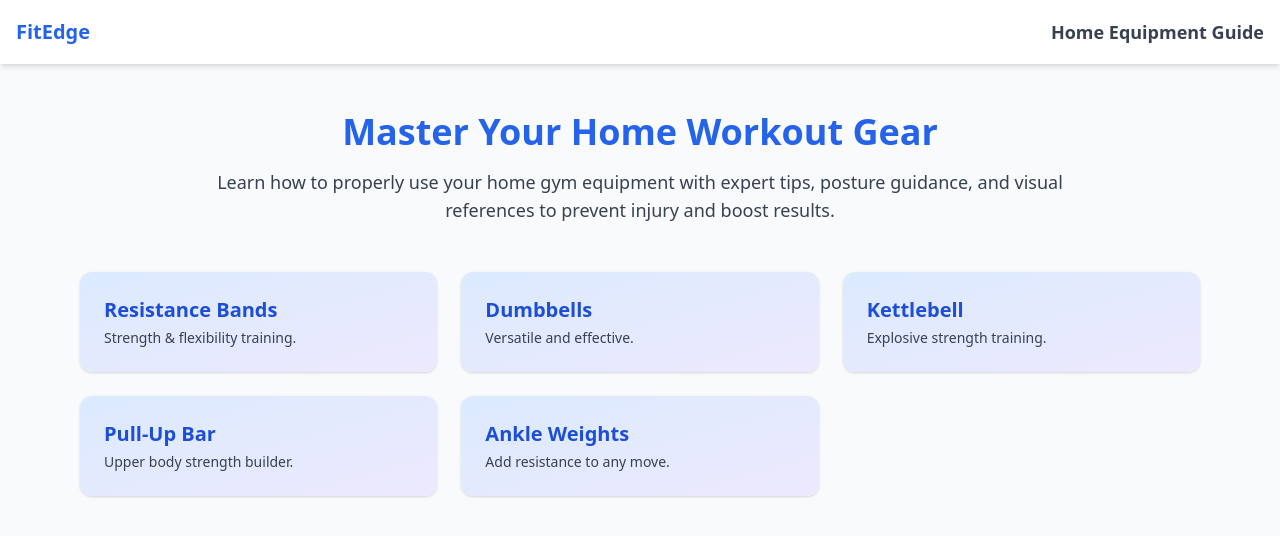
After one commit to elderg-ops/Project2025, a Flask app: template templates/equipment.html in a window 1280 px wide. The commit adds this page. Shown: the top 536 px of the page. Run offline with Flask 3, Linux system fonts and the light colour scheme; the template is opened without the code that fills it, so the values that code supplies are empty.

Commit message:
equipment

```diff
--- /dev/null
+++ b/templates/equipment.html
@@ -0,0 +1,145 @@
+<!DOCTYPE html>
+<html lang="en">
+<head>
+  <meta charset="UTF-8" />
+  <meta name="viewport" content="width=device-width, initial-scale=1.0" />
+  <title>Home Workout Equipment - FitEdge</title>
+  <link href="https://cdn.jsdelivr.net/npm/tailwindcss@2.2.19/dist/tailwind.min.css" rel="stylesheet">
+</head>
+<body class="bg-gray-50 text-gray-900">
+
+  <!-- Header -->
+  <header class="bg-white shadow-md">
+    <div class="max-w-7xl mx-auto px-4 flex justify-between items-center h-16">
+      <a href="index.html" class="text-xl font-bold text-blue-600">FitEdge</a>
+      <h1 class="text-lg font-semibold text-gray-700">Home Equipment Guide</h1>
+    </div>
+  </header>
+
+  <!-- Introduction -->
+  <section class="py-12 px-4 max-w-4xl mx-auto text-center">
+    <h2 class="text-4xl font-bold text-blue-600 mb-4">Master Your Home Workout Gear</h2>
+    <p class="text-lg text-gray-700">
+      Learn how to properly use your home gym equipment with expert tips, posture guidance, and visual references to prevent injury and boost results.
+    </p>
+  </section>
+
+  <!-- Equipment Grid -->
+  <section class="grid grid-cols-1 sm:grid-cols-2 md:grid-cols-3 gap-6 px-4 max-w-6xl mx-auto mb-12">
+    <div class="bg-gradient-to-br from-blue-100 to-purple-100 rounded-xl shadow hover:shadow-lg transition cursor-pointer p-6" onclick="openModal('resistanceBands')">
+      <h3 class="text-xl font-bold text-blue-700">Resistance Bands</h3>
+      <p class="text-gray-700 text-sm mt-1">Strength & flexibility training.</p>
+    </div>
+
+    <div class="bg-gradient-to-br from-blue-100 to-purple-100 rounded-xl shadow hover:shadow-lg transition cursor-pointer p-6" onclick="openModal('dumbbells')">
+      <h3 class="text-xl font-bold text-blue-700">Dumbbells</h3>
+      <p class="text-gray-700 text-sm mt-1">Versatile and effective.</p>
+    </div>
+
+    <div class="bg-gradient-to-br from-blue-100 to-purple-100 rounded-xl shadow hover:shadow-lg transition cursor-pointer p-6" onclick="openModal('kettlebell')">
+      <h3 class="text-xl font-bold text-blue-700">Kettlebell</h3>
+      <p class="text-gray-700 text-sm mt-1">Explosive strength training.</p>
+    </div>
+
+    <div class="bg-gradient-to-br from-blue-100 to-purple-100 rounded-xl shadow hover:shadow-lg transition cursor-pointer p-6" onclick="openModal('pullUpBar')">
+      <h3 class="text-xl font-bold text-blue-700">Pull-Up Bar</h3>
+      <p class="text-gray-700 text-sm mt-1">Upper body strength builder.</p>
+    </div>
+
+    <div class="bg-gradient-to-br from-blue-100 to-purple-100 rounded-xl shadow hover:shadow-lg transition cursor-pointer p-6" onclick="openModal('ankleWeights')">
+      <h3 class="text-xl font-bold text-blue-700">Ankle Weights</h3>
+      <p class="text-gray-700 text-sm mt-1">Add resistance to any move.</p>
+    </div>
+  </section>
+
+  <!-- Modals -->
+  <div id="modalBackdrop" class="fixed inset-0 bg-black bg-opacity-50 hidden z-40" onclick="closeModal()"></div>
+
+  <div id="modalContent" class="fixed inset-0 z-50 hidden overflow-y-auto flex justify-center items-start pt-12">
+    <div class="bg-white rounded-2xl shadow-2xl w-full max-w-3xl mx-4 p-6 relative">
+      <button class="absolute top-4 right-4 text-red-600 font-bold text-lg" onclick="closeModal()">&times;</button>
+      <div id="modalInnerContent"></div>
+    </div>
+  </div>
+
+  <script>
+    const equipmentDetails = {
+      resistanceBands: {
+        title: "Resistance Bands",
+        text: `Resistance bands are a great tool for building strength without heavy weights. They're lightweight, portable, and excellent for targeting muscle groups with controlled resistance.
+
+*Tips:*
+- Always maintain tension in the band throughout the movement.
+- Anchor securely to avoid snapping back.
+- Use slow, controlled motions.
+- Great for glutes, arms, chest, and back.`,
+        images: ["https://via.placeholder.com/300x200", "https://via.placeholder.com/300x200"]
+      },
+      dumbbells: {
+        title: "Dumbbells",
+        text: `Dumbbells are a staple for strength training and can be used for both isolated and compound movements.
+
+*Tips:*
+- Keep wrists straight to avoid injury.
+- Control your range of motion and avoid momentum.
+- Engage your core for stability.
+- Perfect for bicep curls, chest press, rows, squats.`,
+        images: ["https://via.placeholder.com/300x200", "https://via.placeholder.com/300x200"]
+      },
+      kettlebell: {
+        title: "Kettlebell",
+        text: `Kettlebells offer dynamic, full-body workouts that improve both cardio and strength.
+
+*Tips:*
+- Use proper hip hinge for swings, not squats.
+- Start with a lighter kettlebell.
+- Maintain a tight core and a straight back.
+- Great for swings, cleans, snatches, and Turkish get-ups.`,
+        images: ["https://via.placeholder.com/300x200", "https://via.placeholder.com/300x200"]
+      },
+      pullUpBar: {
+        title: "Pull-Up Bar",
+        text: `Pull-up bars are excellent for upper body workouts focusing on lats, shoulders, and arms.
+
+*Tips:*
+- Start with assisted pull-ups if you're a beginner.
+- Keep a full range of motion.
+- Engage your shoulders before pulling.
+- Great for chin-ups, hanging leg raises, and L-sits.`,
+        images: ["https://via.placeholder.com/300x200", "https://via.placeholder.com/300x200"]
+      },
+      ankleWeights: {
+        title: "Ankle Weights",
+        text: `Ankle weights are small but powerful tools to add resistance and intensity to lower body exercises.
+
+*Tips:*
+- Use light weights to start (1–3 lbs).
+- Perfect for leg raises, donkey kicks, walking lunges.
+- Focus on controlled motion to avoid joint strain.
+- Engage your core and glutes throughout the exercise.`,
+        images: ["https://via.placeholder.com/300x200", "https://via.placeholder.com/300x200"]
+      }
+    };
+
+    function openModal(id) {
+  const content = equipmentDetails[id];
+  document.getElementById("modalInnerContent").innerHTML = `
+    <h2 class="text-3xl font-bold text-blue-600 mb-4">${content.title}</h2>
+    <p class="text-gray-700 whitespace-pre-line mb-6">${content.text}</p>
+    <div class="grid grid-cols-1 sm:grid-cols-2 gap-4">
+      ${content.images.map(img => `<img src="${img}" alt="${content.title}" class="rounded-xl shadow">`).join('')}
+    </div>
+  `;
+  document.getElementById("modalBackdrop").classList.remove("hidden");
+  document.getElementById("modalContent").classList.remove("hidden");
+}
+
+
+    function closeModal() {
+      document.getElementById("modalBackdrop").classList.add("hidden");
+      document.getElementById("modalContent").classList.add("hidden");
+      document.getElementById("modalInnerContent").innerHTML = "";
+    }
+  </script>
+</body>
+</html>
--- a/templates/index.html
+++ b/templates/index.html
@@ -14,6 +14,7 @@
       <a href="index.html" class="text-xl font-bold text-blue-600">FitEdge</a>
       <nav class="space-x-6 flex items-center">
         <a href="#features" class="text-gray-700 hover:text-blue-600">Features</a>
+        <a href="#features" class="text-gray-700 hover:text-blue-600">Guide</a>
         <a href="#about" class="text-gray-700 hover:text-blue-600">About</a>
         <a href="#contact" class="text-gray-700 hover:text-blue-600">Contact</a>
         <a href="login" id="loginBtn" class="px-4 py-2 bg-blue-600 text-white rounded hover:bg-blue-700">Login</a>
```
Also changed, not shown: templates/signup.html (+14 -13 lines).
